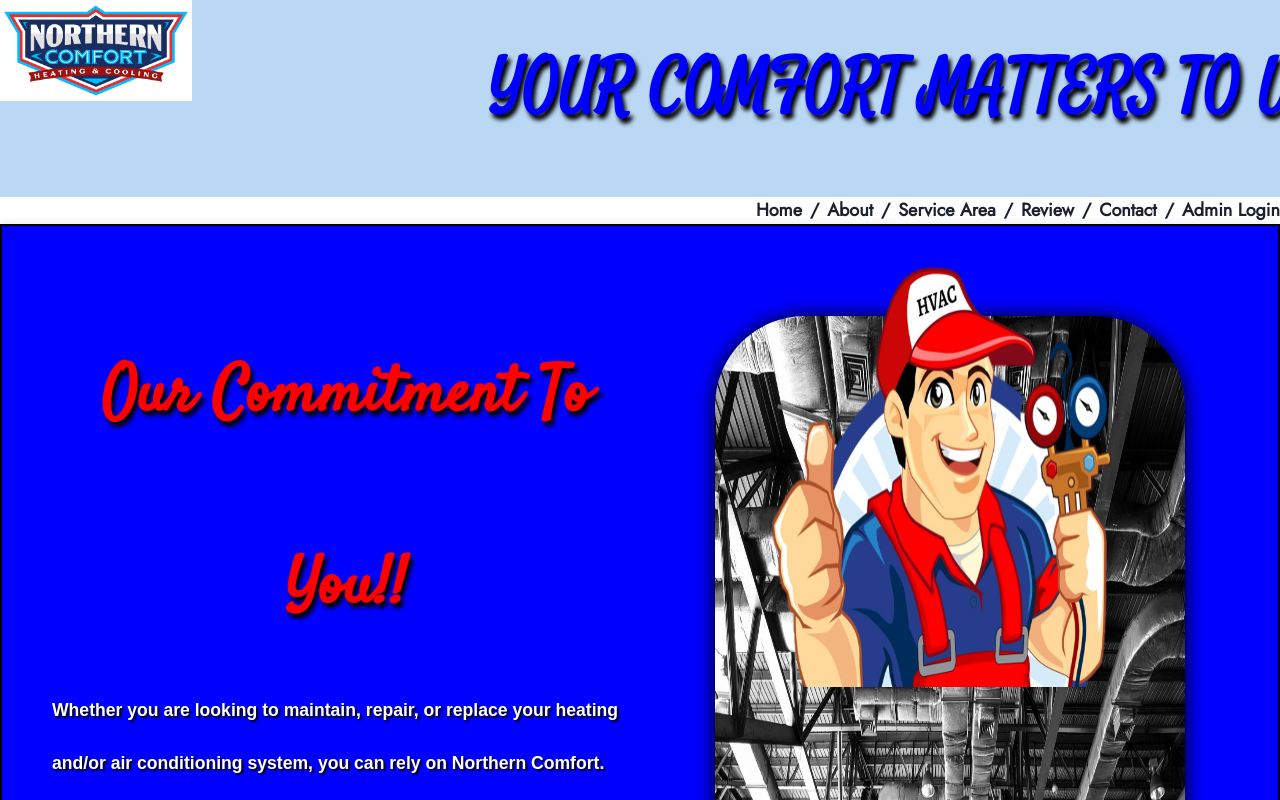
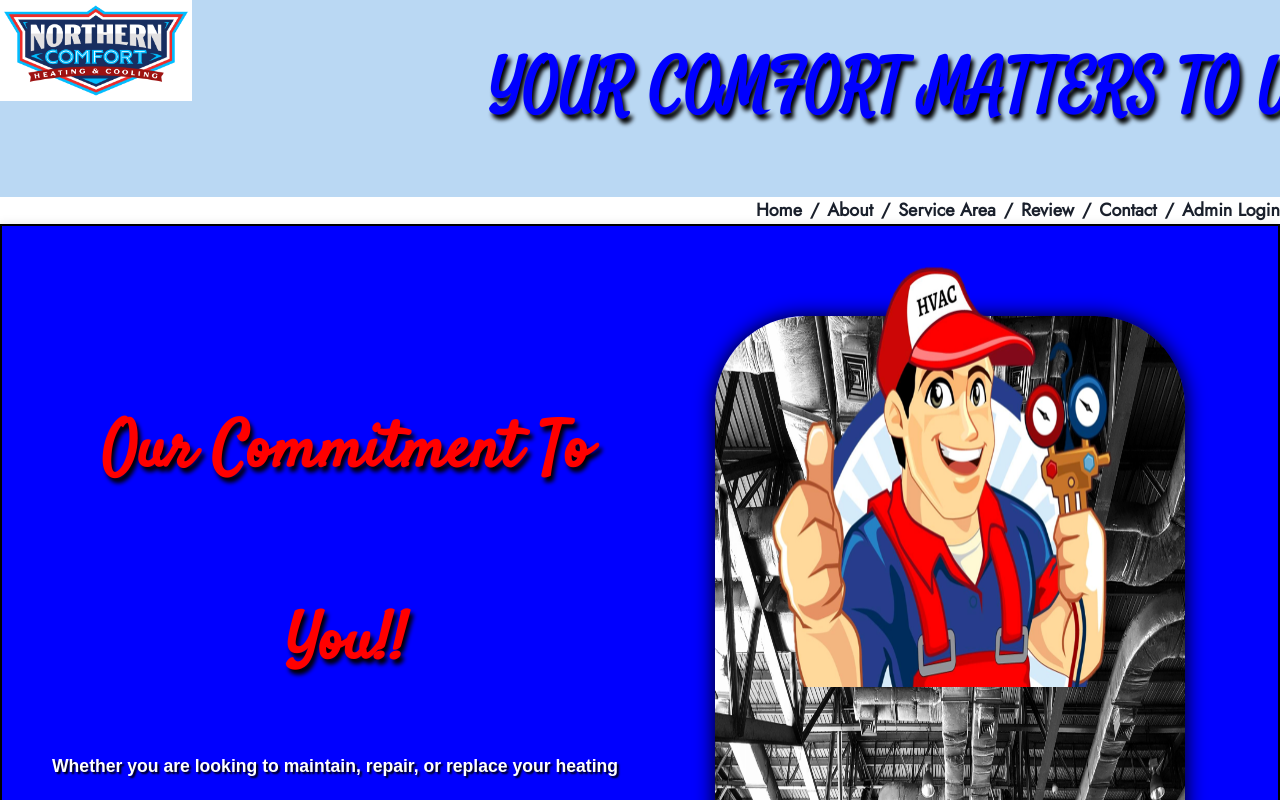
Before and after one commit to hngreenberg/NorthernComfort, a React (Create React App) app in the folder nc-project/: page /about in a window 1280 px wide. Shown: the top 800 px of the page. Built offline with nearby package versions, Linux system fonts and the light colour scheme.

Commit message:
added grayscale to bg-img about-page

```diff
--- a/nc-project/src/pages/About.js
+++ b/nc-project/src/pages/About.js
@@ -17,7 +17,7 @@ function About() {
       backgroundColor="blue"
     >
       <Grid templateColumns="50% 50%" gap={4} p="10" paddingTop={0}>
-        <GridItem colSpan={1} paddingTop={16}>
+        <GridItem colSpan={1} paddingTop={16} marginTop={14}>
           <div style={{ textAlign: "left", lineHeight: "3" }}>
             <h1
               style={{
```
